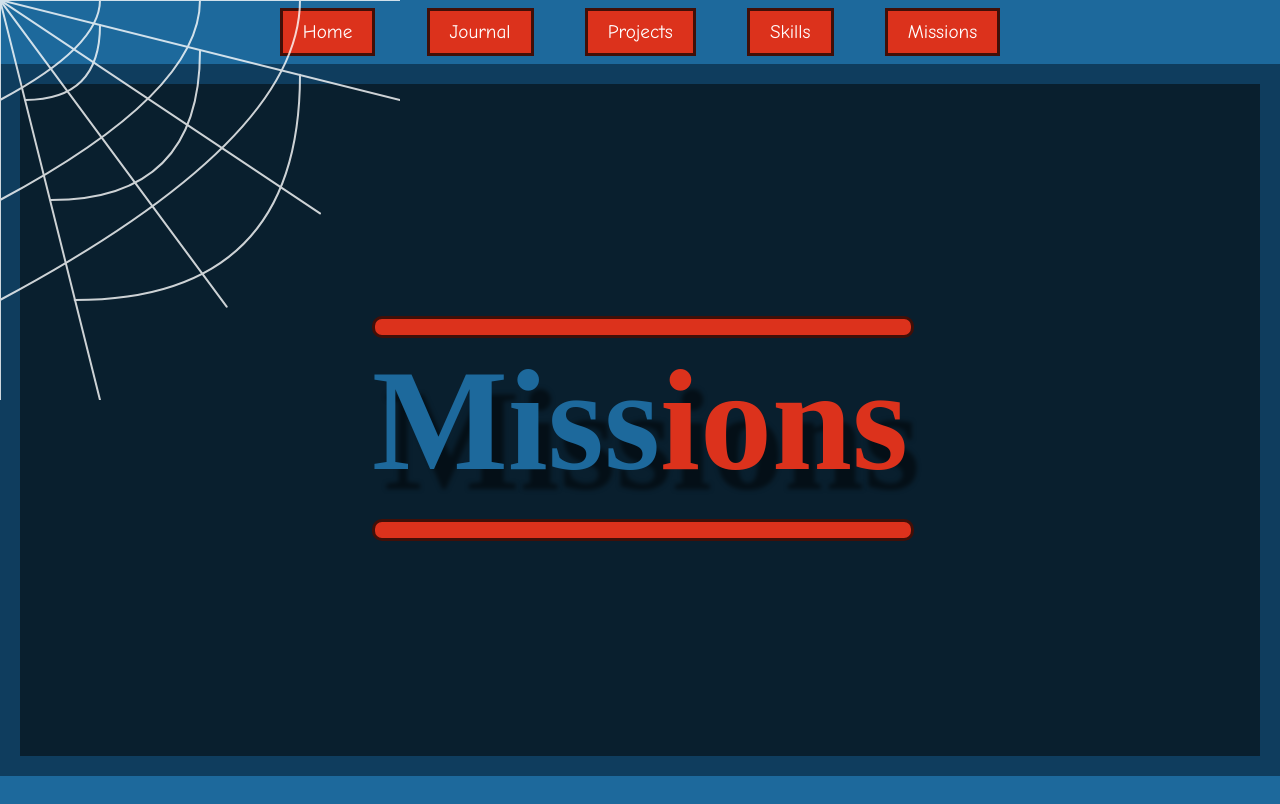
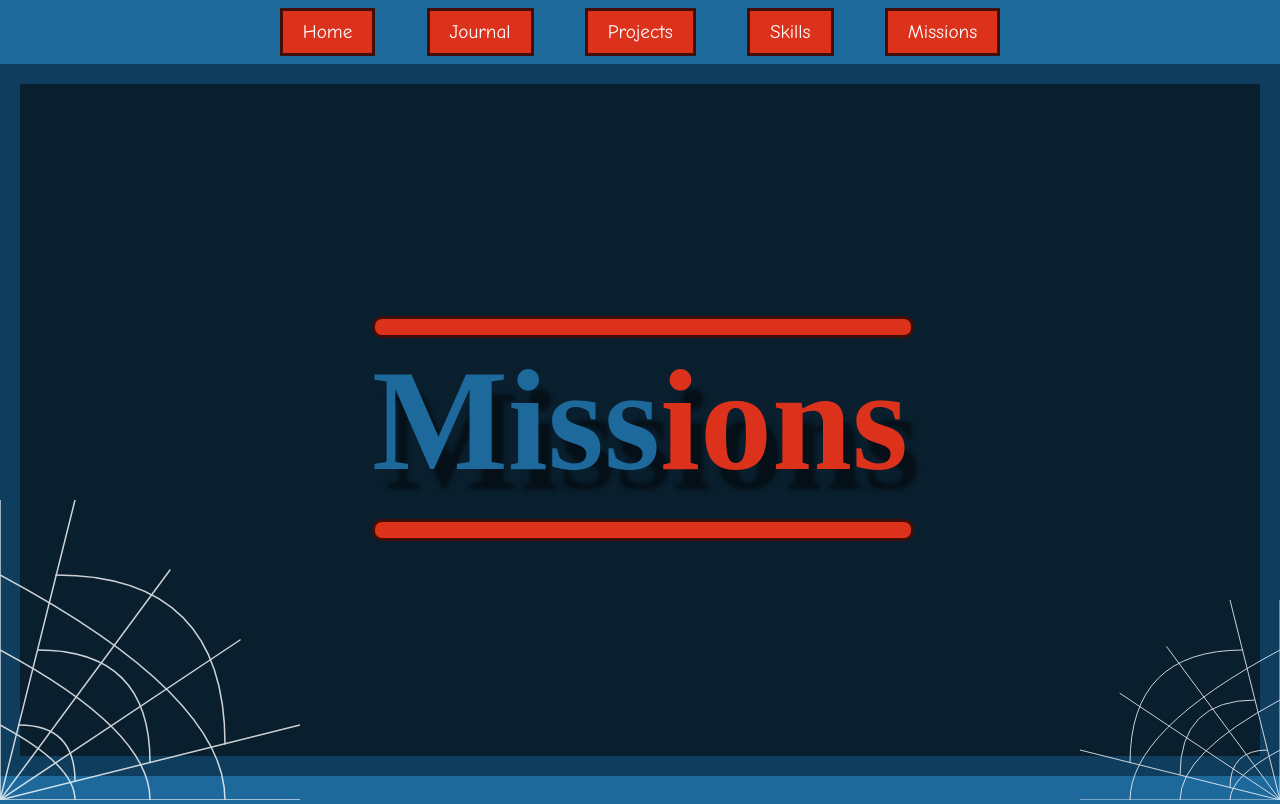
Before and after one commit to LucanCowell/Spidey-Tracker-v1, a plain HTML site: page pages/missions.html in a window 1280 px wide. Shown: the top 804 px of the page. Drawn offline with Linux system fonts and the light colour scheme.

Commit message:
Add spider web SVGs and animations to journal, missions, projects, and skills pages

```diff
--- a/pages/missions.html
+++ b/pages/missions.html
@@ -46,7 +46,37 @@
 
 <!-- SPIDEY WEBS -->
 
-<div class="spider-web spider-web-top-left" aria-hidden="true">
+<div class="spider-web spider-web-bottom-left" aria-hidden="true">
+
+    <svg viewBox="0 0 300 300"
+         xmlns="http://www.w3.org/2000/svg">
+
+        <g class="web-lines">
+
+            <!-- RADIAL STRANDS -->
+            <path d="M 0 0 L 300 0"/>
+            <path d="M 0 0 L 300 75"/>
+            <path d="M 0 0 L 240 160"/>
+            <path d="M 0 0 L 170 230"/>
+            <path d="M 0 0 L 75 300"/>
+            <path d="M 0 0 L 0 300"/>
+
+            <!-- CONNECTING STRANDS -->
+            <path d="M 75 0 Q 75 35 0 75"/>
+            <path d="M 150 0 Q 150 70 0 150"/>
+            <path d="M 225 0 Q 225 105 0 225"/>
+
+            <path d="M 75 19 Q 75 75 19 75"/>
+            <path d="M 150 38 Q 150 150 38 150"/>
+            <path d="M 225 56 Q 225 225 56 225"/>
+
+        </g>
+
+    </svg>
+
+</div>
+
+<div class="spider-web spider-web-bottom-right" aria-hidden="true">
 
     <svg viewBox="0 0 300 300"
          xmlns="http://www.w3.org/2000/svg">
```
Also changed, not shown: pages/journal.html (+30 -0 lines), pages/projects.html (+31 -1 lines), pages/skills.html (+30 -0 lines).
